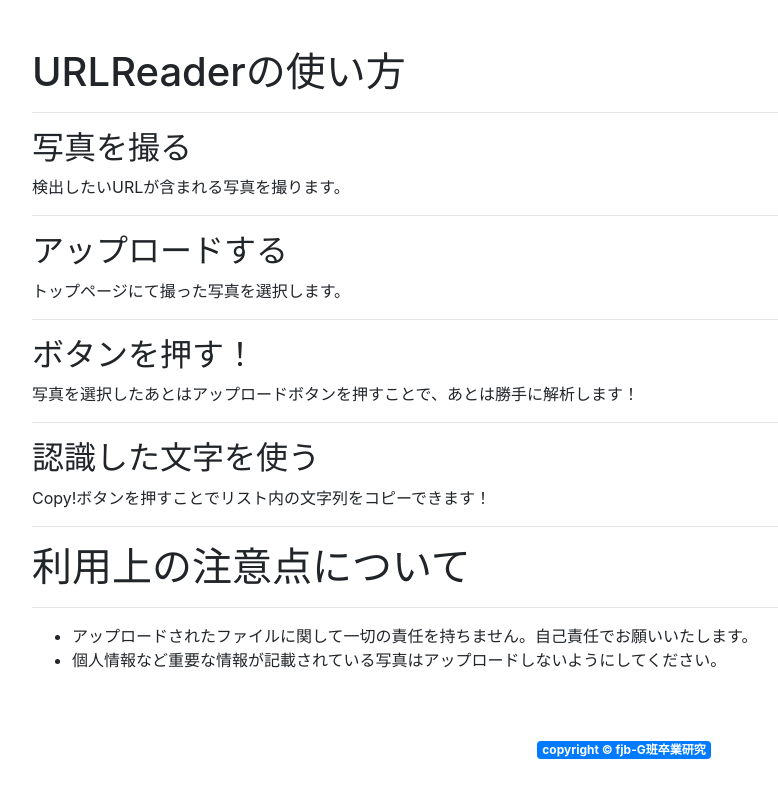
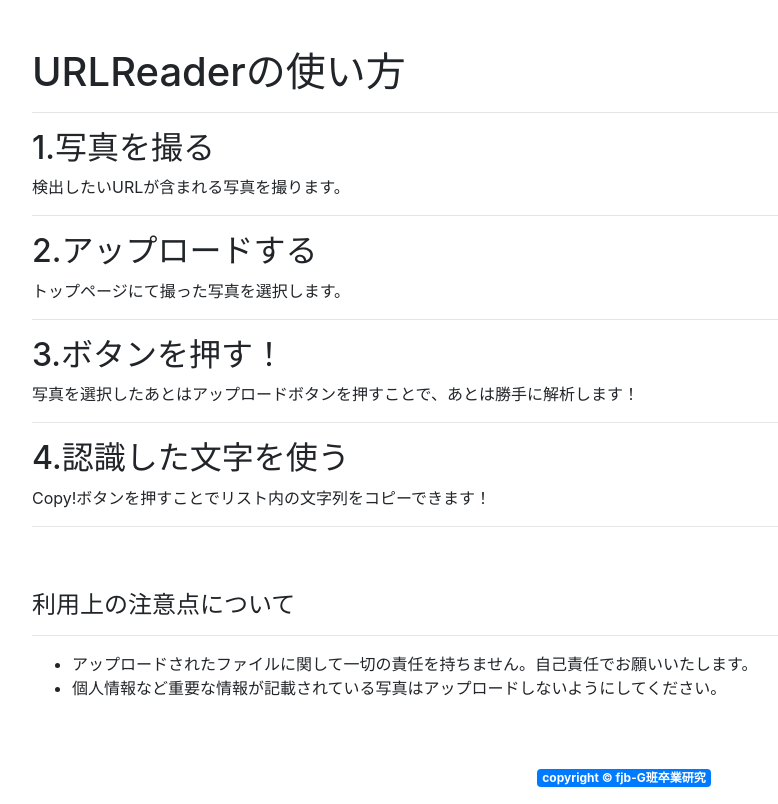
Before and after one commit to nashi2603/urlreader, a Django app: page /guides in a window 1280 px wide. Shown: the part 56-860 px from the top of the page, without its empty margins (16-794 px from the left). Before the commit the page ends 815 px from the top, so only its background shows below. Run offline with Django 3.2, Linux system fonts and the light colour scheme; some libraries are stand-ins or nearby versions.

Commit message:
#5 guides修正

```diff
--- a/urlreader/guides/templates/guides.html
+++ b/urlreader/guides/templates/guides.html
@@ -18,19 +18,19 @@
     <div class="container-fluid p-5">
         <h1>URLReaderの使い方</h1>
         <hr />
-        <h2>写真を撮る</h2>
+        <h2>1.写真を撮る</h2>
         <p>検出したいURLが含まれる写真を撮ります。</p>
         <hr />
-        <h2>アップロードする</h2>
+        <h2>2.アップロードする</h2>
         <p>トップページにて撮った写真を選択します。</p>
         <hr />
-        <h2>ボタンを押す！</h2>
+        <h2>3.ボタンを押す！</h2>
         <p>写真を選択したあとはアップロードボタンを押すことで、あとは勝手に解析します！</p>
         <hr />
-        <h2>認識した文字を使う</h2>
+        <h2>4.認識した文字を使う</h2>
         <p>Copy!ボタンを押すことでリスト内の文字列をコピーできます！</p>
-        <hr />
-        <h1>利用上の注意点について</h1>
+        <hr /><br><br>
+        <h4>利用上の注意点について</h4>
         <hr />
         <ul>
             <li>アップロードされたファイルに関して一切の責任を持ちません。自己責任でお願いいたします。</li>
```
